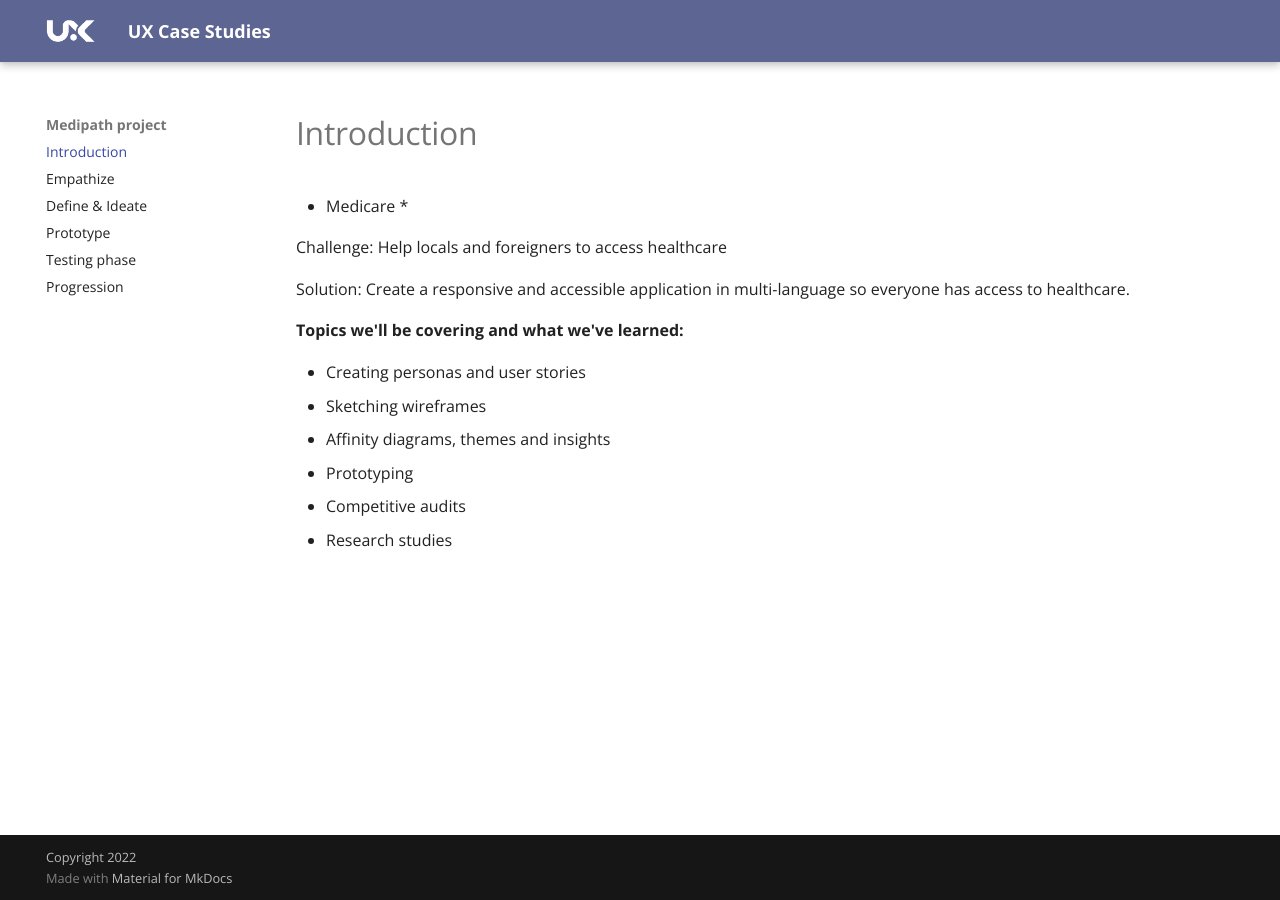
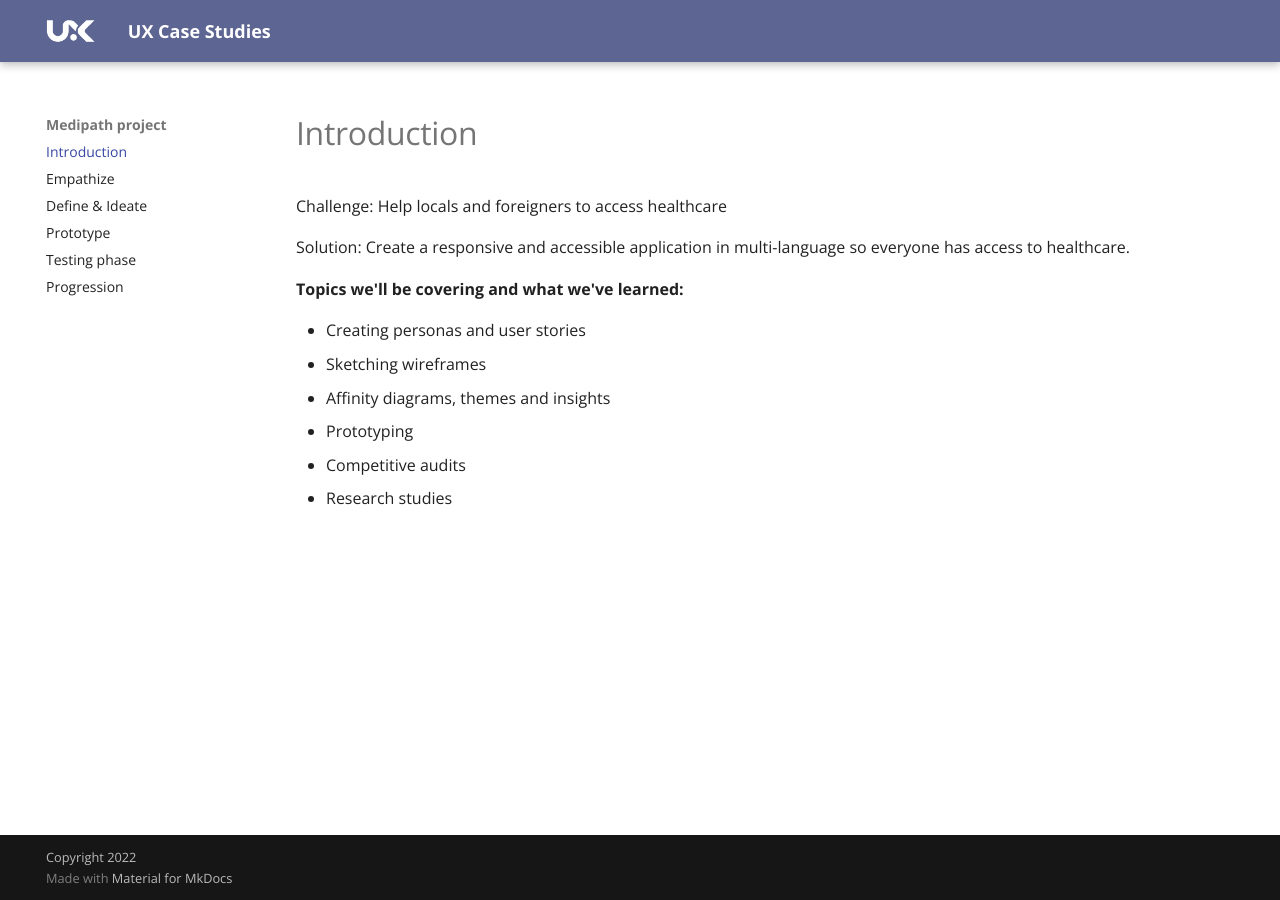
Before and after one commit to divstackio/docs-study, an MkDocs documentation site: the page built from docs/intro.md, in a window 1280 px wide. Built offline with MkDocs 1.6.1 and Material for MkDocs 9.7.7, drawn with Linux system fonts in a browser that asks for light colours; comment, search, counter and statistics services are not loaded.

Commit message:
Update intro.md

```diff
--- a/docs/intro.md
+++ b/docs/intro.md
@@ -1,5 +1,4 @@
 
-* Medicare *
 
 Challenge: Help locals and foreigners to access healthcare
 
```
